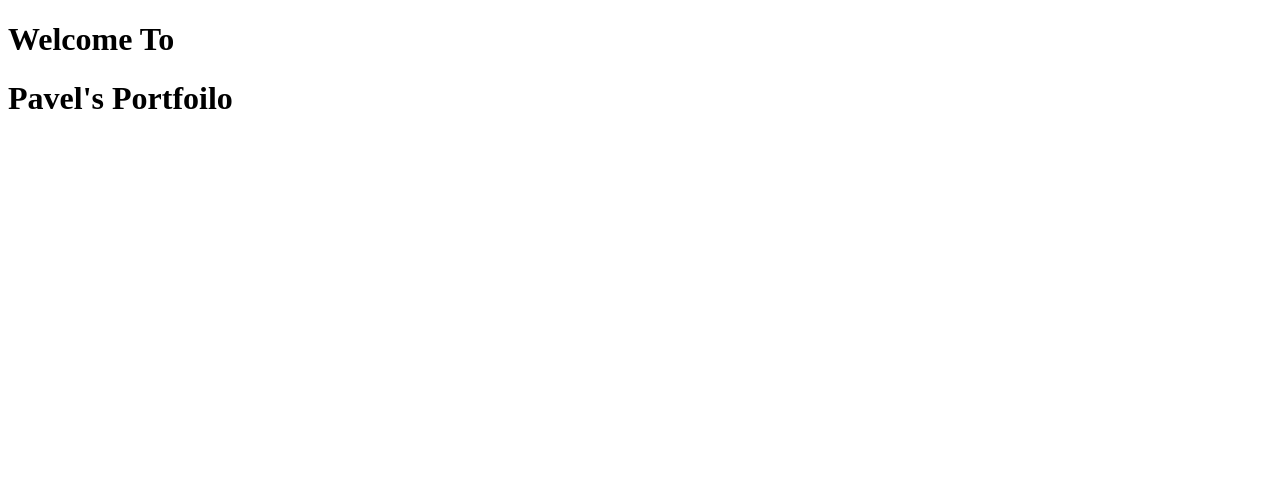
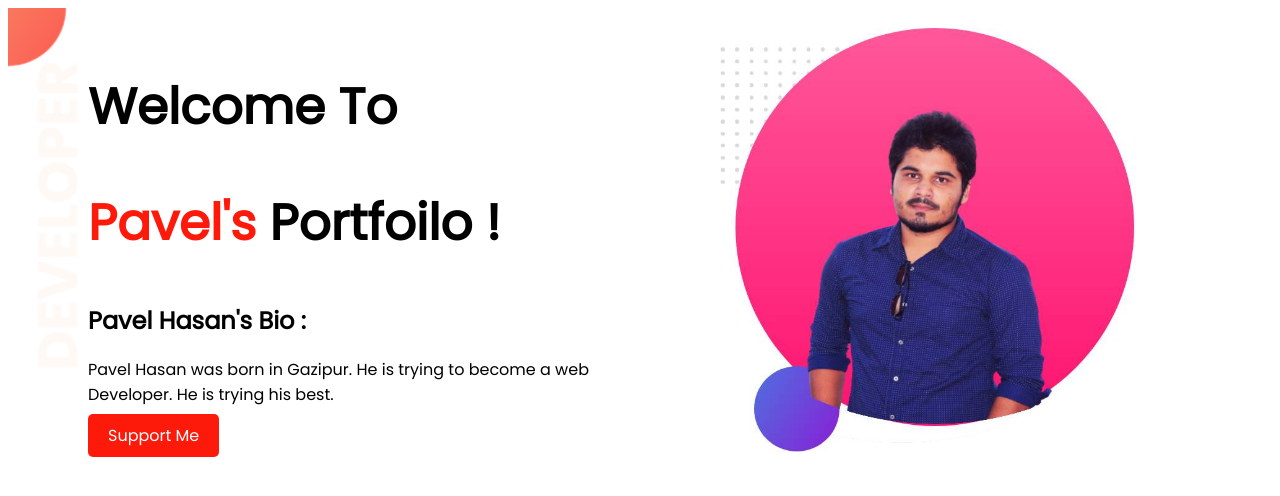
Before and after one commit to PavelHD/my-portfolio, a plain HTML site: page index.html in a window 1280 px wide. Drawn offline with Linux system fonts and the light colour scheme.

Commit message:
section one

```diff
--- a/index.html
+++ b/index.html
@@ -6,12 +6,25 @@
     <meta http-equiv="X-UA-Compatible" content="IE=edge">
     <meta name="viewport" content="width=device-width, initial-scale=1.0">
     <title>Pavel Hasan</title>
+    <link rel="preconnect" href="https://fonts.googleapis.com">
+    <link rel="preconnect" href="https://fonts.gstatic.com" crossorigin>
+    <link href="https://fonts.googleapis.com/css2?family=Poppins&display=swap" rel="stylesheet">
     <link rel="stylesheet" href="style.css">
 </head>
 
 <body>
-    <h1>Welcome To</h1>
-    <h1>Pavel's Portfoilo</h1>
+    <section class="top-bannar">
+        <div class="half-width">
+            <h1>Welcome To</h1>
+            <h1><span class="text-color">Pavel's</span> Portfoilo !</h1>
+            <h2> Pavel Hasan's Bio :</h2>
+            <p>
+                Pavel Hasan was born in Gazipur. He is trying to become a web Developer. He is trying his best.
+            </p>
+            <a class="support-me" target="_blank" href="https://pavelhd.github.io/My-1st-repo-/">Support Me</a>
+        </div>
+        <div class="half-width"> <img src="my-bg2.jpg" alt=""></div>
+    </section>
 
 </body>
 
--- a/style.css
+++ b/style.css
@@ -0,0 +1,40 @@
+body {
+    font-family: 'Poppins', sans-serif;
+
+}
+
+h1 {
+    font-size: 50px;
+}
+
+.text-color {
+    color: rgb(253, 26, 10);
+}
+
+section {
+    display: flex;
+}
+
+.half-width {
+    width: 50%;
+    padding-left: 80px;
+    padding-top: 20px;
+}
+
+.half-width img {
+    width: 80%;
+}
+
+.support-me {
+    text-decoration: none;
+    color: white;
+    padding: 10px 20px;
+    border-radius: 5px;
+    background-color: rgb(253, 26, 10);
+    font-weight: 700px;
+}
+
+.top-bannar {
+    background-image: url(images/top-banner.png);
+    background-repeat: no-repeat;
+}
```
Also changed, not shown: bg rmove.png (added), my-bg2.jpg (added), 1 other file.
